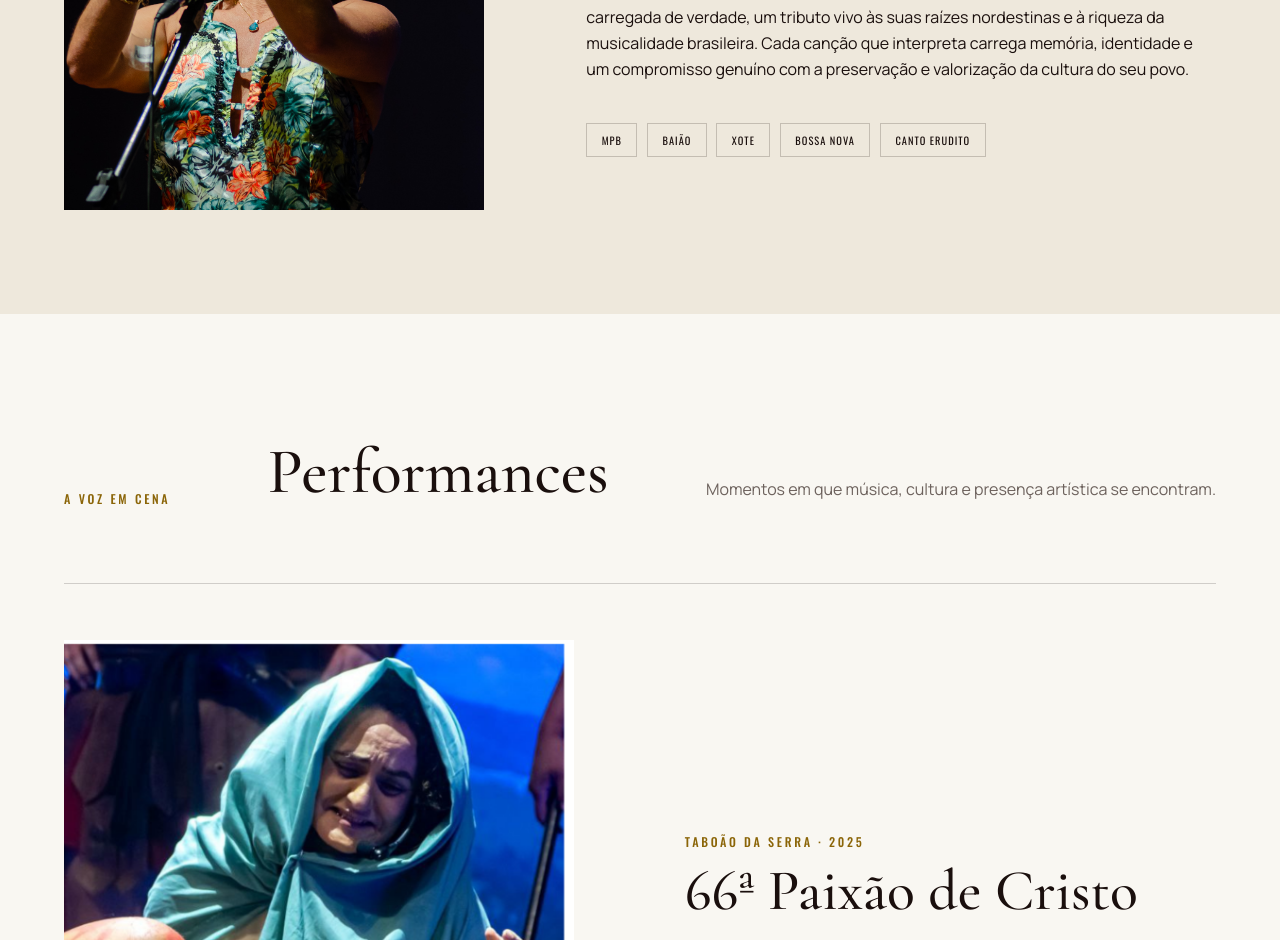
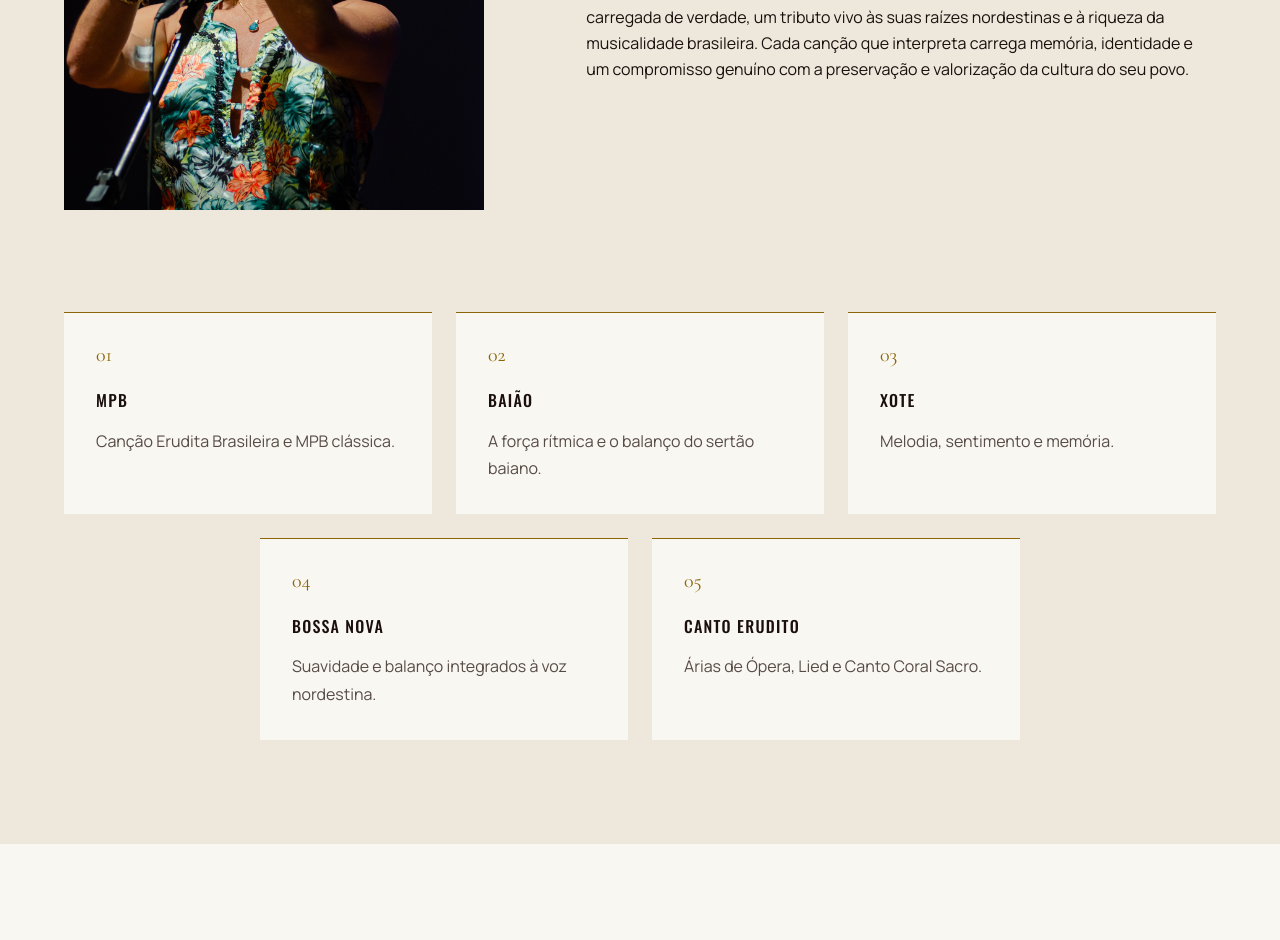
Before and after one commit to chenrilima/nelvasantana, a Next.js app: page / in a window 1280 px wide. Shown: the part 2180-3120 px from the top of the page. Built offline with nearby package versions, Linux system fonts and the light colour scheme; no server answers.

Commit message:
essencia

```diff
--- a/app/globals.css
+++ b/app/globals.css
@@ -50,8 +50,22 @@
 .identity-chapter>figure{min-height:720px;position:relative;margin:0;background:#1a0f0d}
 .identity-chapter>figure img{object-fit:contain}
 .identity-chapter>div>p{max-width:720px;margin-bottom:1.5rem}
-.influence-line{display:flex;flex-wrap:wrap;gap:.6rem;margin-top:2.5rem}
-.influence-line span{padding:.55rem .9rem;border:1px solid rgba(26,15,13,.2);font:.65rem var(--font-condensed);letter-spacing:.1em;text-transform:uppercase}
+.identity-chapter .eyebrow{color:#7a5807}
+.identity-styles{grid-column:1/-1;display:grid;grid-template-columns:repeat(6,minmax(0,1fr));gap:1.5rem;list-style:none;margin:0;padding:0}
+.identity-style{grid-column:span 2;padding:2rem;background:var(--paper);border-top:1px solid var(--gold-aged)}
+.identity-style:nth-child(4){grid-column:2/span 2}
+.identity-style-symbol{display:block;margin-bottom:1.5rem;color:var(--gold-aged);font:400 1.25rem/1 var(--font-serif)}
+.identity-style h3{margin:0 0 1rem;font:500 1rem/1.4 var(--font-condensed),sans-serif;letter-spacing:.08em;text-transform:uppercase}
+.identity-style p{margin:0;color:#574b46;font-size:1rem;line-height:1.7}
+@media(min-width:601px) and (max-width:1100px){
+  .identity-styles{grid-template-columns:repeat(4,minmax(0,1fr))}
+  .identity-style:nth-child(4){grid-column:span 2}
+  .identity-style:last-child{grid-column:2/span 2}
+}
+@media(max-width:600px){
+  .identity-styles{grid-template-columns:minmax(0,1fr);gap:1rem}
+  .identity-style,.identity-style:nth-child(4){grid-column:auto;padding:1.5rem}
+}
 .performances-chapter{padding:14vh max(5vw,calc((100vw - 1360px)/2));background:var(--ink);color:var(--paper)}
 .performances-chapter>.section-title{display:flex;justify-content:space-between;align-items:end;margin-bottom:8vh}
 .performance-stack article{display:grid;grid-template-columns:1fr 1fr;gap:7vw;align-items:center;padding:7vh 0;border-top:1px solid rgba(255,255,255,.15)}
--- a/app/page.tsx
+++ b/app/page.tsx
@@ -3,7 +3,7 @@ import { VideoCard } from "@/components/video-card";
 import { Booking } from "@/components/footer";
 import { ScrollRail } from "@/components/scroll-rail";
 import { SectionTitle } from "@/components/ui";
-import { biography, gallery, heroSocialLinks, identity, orderedVideos, performanceImages, performances, projects, videos } from "@/data/content";
+import { biography, gallery, heroSocialLinks, identity, identityStyles, orderedVideos, performanceImages, performances, projects, videos } from "@/data/content";
 
 export default function Home() {
   return <>
@@ -36,7 +36,16 @@ export default function Home() {
 
     <section className="identity-chapter anchor-section" id="identidade" tabIndex={-1}>
       <figure><Image src="/images/nellva-identidade.jpg" alt="Nellva Sântana sorrindo e aplaudindo diante do microfone" width={1357} height={2048} sizes="(max-width: 760px) 100vw, 42vw" /></figure>
-      <div><SectionTitle eyebrow="Identidade artística">Sons da Diversidade<br /><em>Cultural Brasileira</em></SectionTitle>{identity.map((paragraph) => <p key={paragraph}>{paragraph}</p>)}<div className="influence-line" aria-label="Vertentes musicais"><span>MPB</span><span>Baião</span><span>Xote</span><span>Bossa Nova</span><span>Canto erudito</span></div></div>
+      <div><SectionTitle eyebrow="Essência">Sons da Diversidade<br /><em>Cultural Brasileira</em></SectionTitle>{identity.map((paragraph) => <p key={paragraph}>{paragraph}</p>)}</div>
+      <ul className="identity-styles" aria-label="Vertentes musicais">
+        {identityStyles.map(({ symbol, name, description }) => (
+          <li key={name} className="identity-style">
+            <span className="identity-style-symbol" aria-hidden="true">{symbol}</span>
+            <h3>{name}</h3>
+            <p>{description}</p>
+          </li>
+        ))}
+      </ul>
     </section>
 
     <section className="performances-chapter anchor-section" id="performances" tabIndex={-1}>
--- a/data/content.ts
+++ b/data/content.ts
@@ -16,6 +16,15 @@ export const identity = [
   "Essa base técnica refinada alia-se, de forma orgânica, à expressividade da música popular brasileira, revelando versatilidade e profundo compromisso com a valorização da cultura brasileira onde interpreta MPB, Bossa Nova e músicas tradicionais nordestinas com autenticidade e profundidade.",
   "Nellva Sântana destaca-se pela qualidade vocal, presença artística e interpretação carregada de verdade, um tributo vivo às suas raízes nordestinas e à riqueza da musicalidade brasileira. Cada canção que interpreta carrega memória, identidade e um compromisso genuíno com a preservação e valorização da cultura do seu povo.",
 ];
+
+// Texts and markers restored verbatim from app/artista/page.tsx at 1419b4b.
+export const identityStyles = [
+  { symbol: "01", name: "MPB", description: "Canção Erudita Brasileira e MPB clássica." },
+  { symbol: "02", name: "Baião", description: "A força rítmica e o balanço do sertão baiano." },
+  { symbol: "03", name: "Xote", description: "Melodia, sentimento e memória." },
+  { symbol: "04", name: "Bossa Nova", description: "Suavidade e balanço integrados à voz nordestina." },
+  { symbol: "05", name: "Canto erudito", description: "Árias de Ópera, Lied e Canto Coral Sacro." },
+] as const;
 
 export const performances = [
   { title: "66ª Paixão de Cristo", place: "Taboão da Serra", year: "2025", text: "Na Encenação da Paixão de Cristo, deu vida ao emblemático personagem Sentimento de Maria, emocionando o público com intensa presença cênica e interpretação de Ave Maria, de Franz Schubert — um marco de sua trajetória artística, onde voz, emoção e teatro se encontram." },
```
